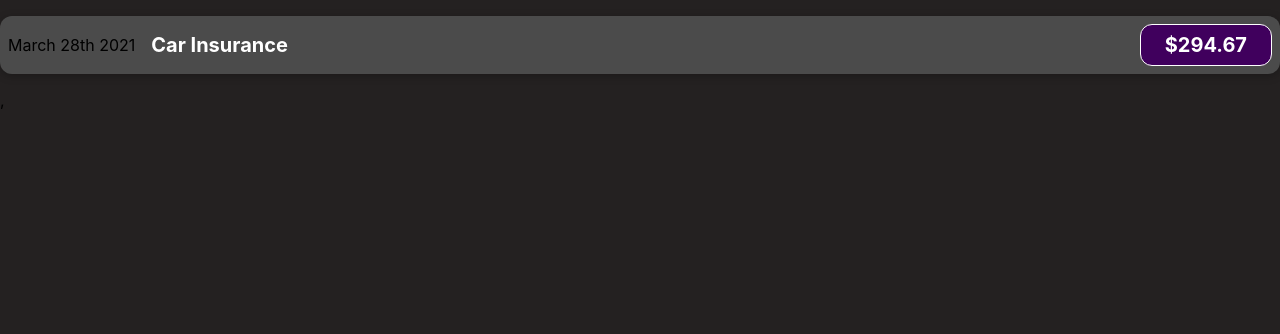
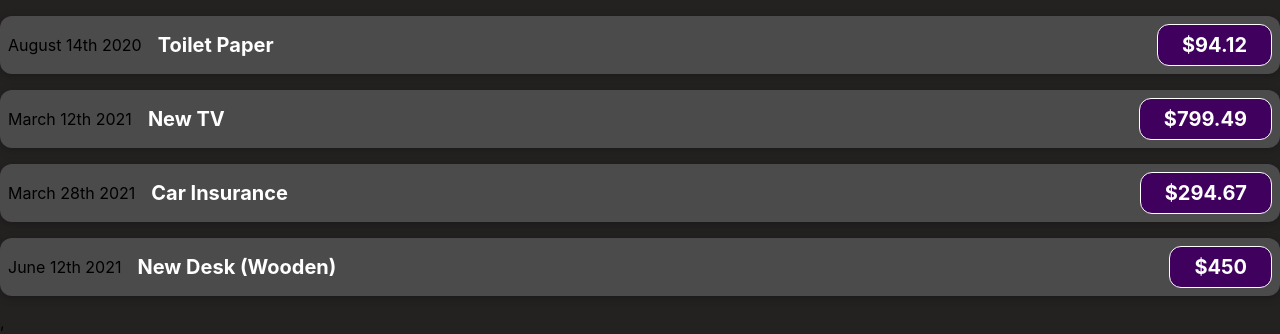
Before and after one commit to Alfaiz-Thoughtwin/Udemy-React, a React (Create React App) app in the folder react-complete-guide/: page / in a window 1280 px wide. Shown: the top 334 px of the page. Built offline with nearby package versions, Linux system fonts and the light colour scheme.

Commit message:
[03 React Basics & Working With Components] - 13 passing data via props

```diff
--- a/react-complete-guide/src/App.js
+++ b/react-complete-guide/src/App.js
@@ -1,10 +1,34 @@
-import './App.css';
-import ExpenseItem from './components/ExpenseItem';
+import "./App.css";
+import ExpenseItem from "./components/ExpenseItem";
 
 function App() {
+  const expenses = [
+    {
+      id: "e1",
+      title: "Toilet Paper",
+      amount: 94.12,
+      date: new Date(2020, 7, 14),
+    },
+    { id: "e2", title: "New TV", amount: 799.49, date: new Date(2021, 2, 12) },
+    {
+      id: "e3",
+      title: "Car Insurance",
+      amount: 294.67,
+      date: new Date(2021, 2, 28),
+    },
+    {
+      id: "e4",
+      title: "New Desk (Wooden)",
+      amount: 450,
+      date: new Date(2021, 5, 12),
+    },
+  ];
   return (
     <>
-      <ExpenseItem />
+      <ExpenseItem title={expenses[0].title} amount={expenses[0].amount} date={expenses[0].date} />
+      <ExpenseItem title={expenses[1].title} amount={expenses[1].amount} date={expenses[1].date} />
+      <ExpenseItem title={expenses[2].title} amount={expenses[2].amount} date={expenses[2].date} />
+      <ExpenseItem title={expenses[3].title} amount={expenses[3].amount} date={expenses[3].date} />
     </>
   );
 }
--- a/react-complete-guide/src/components/ExpenseItem.js
+++ b/react-complete-guide/src/components/ExpenseItem.js
@@ -2,18 +2,14 @@ import React from "react";
 import "./ExpenseItem.css";
 import moment from 'moment'
 
-function ExpenseItem() {
-    const expenseDate = new Date(2021, 2, 28);
-    // const expenseDate = new Date();
-    const expenseTitle = "Car Insurance";
-    const expenseAmount = 294.67;
+function ExpenseItem(props) {
   return (
     <>
       <div className="expense-item">
-        <div>{moment(expenseDate).format("MMMM Do YYYY")}</div>
+        <div>{moment(props.date).format("MMMM Do YYYY")}</div>
         <div className="expense-item__description">
-          <h2>{expenseTitle}</h2>
-          <div className="expense-item__price">${expenseAmount}</div>
+          <h2>{props.title}</h2>
+          <div className="expense-item__price">${props.amount}</div>
         </div>
       </div>
     </>
```
